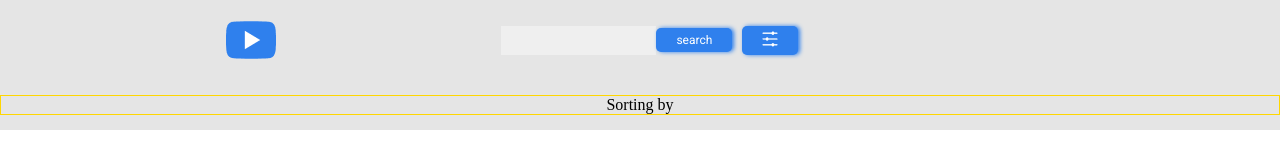
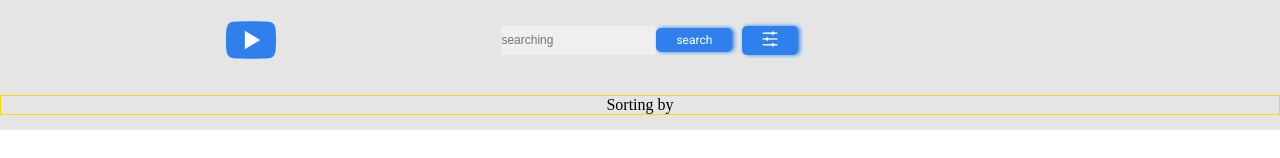
Before and after one commit to Valery91-qw/youtube-client, an Angular app in the folder youtube-client/: page / in a window 1280 px wide. Shown: the top 158 px of the page. Built offline with nearby package versions, Linux system fonts and the light colour scheme.

Commit message:
feat: create controlled input

```diff
--- a/youtube-client/src/app/header/searching-field/searching-field.component.html
+++ b/youtube-client/src/app/header/searching-field/searching-field.component.html
@@ -1,5 +1,10 @@
 <div class="searching-container">
-  <input class="searching-field" type="text" />
+  <input class="searching-field"
+         type="text"
+         placeholder="{{searchingValue ? searchingValue : 'searching'}}"
+         #searchField
+         (input)="setSearchingString(searchField.value)"
+  />
   <app-button>search</app-button>
-  <app-button><img src="assets/Vector.png" alt="options"/></app-button>
+  <app-button ><img src="assets/Vector.png" alt="options"/></app-button>
 </div>
--- a/youtube-client/src/app/header/searching-field/searching-field.component.ts
+++ b/youtube-client/src/app/header/searching-field/searching-field.component.ts
@@ -6,4 +6,10 @@ import { Component } from '@angular/core';
   styleUrls: ['searching-field.component.scss'],
 })
 
-export class SearchingFieldComponent {}
+export class SearchingFieldComponent {
+  searchingValue: string | undefined = undefined
+
+  setSearchingString(value: string) {
+    this.searchingValue = value;
+  }
+}
```
